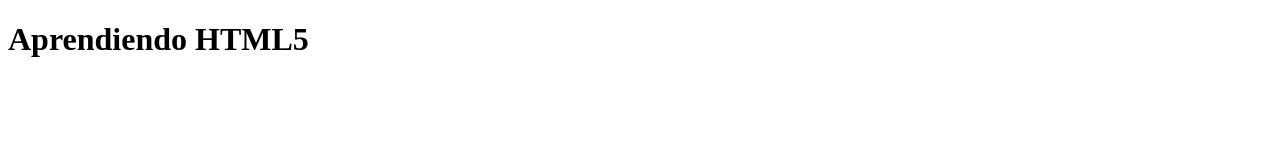
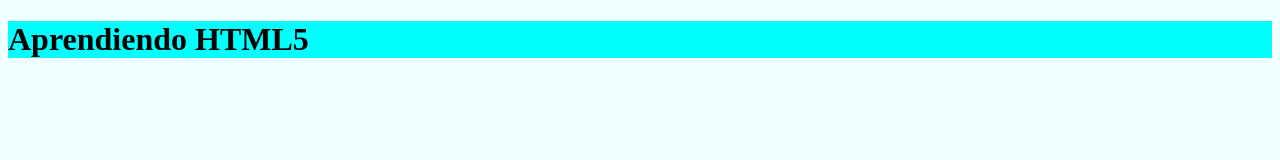
Before and after one commit to juanceledon/html5, a plain HTML site: page index.html in a window 1280 px wide. Drawn offline with Linux system fonts and the light colour scheme.

Commit message:
making the relationship between the html and the css

```diff
--- a/index.html
+++ b/index.html
@@ -4,6 +4,7 @@
     <meta charset="UTF-8">
     <meta name="viewport" content="width=device-width, initial-scale=1.0">
     <meta http-equiv="X-UA-Compatible" content="ie=edge">
+    <link rel="stylesheet" href="index.css"> <!--this line is for make the relation about this html with the css-->
     <title>Home Page</title>
 </head>
 <body>
```
